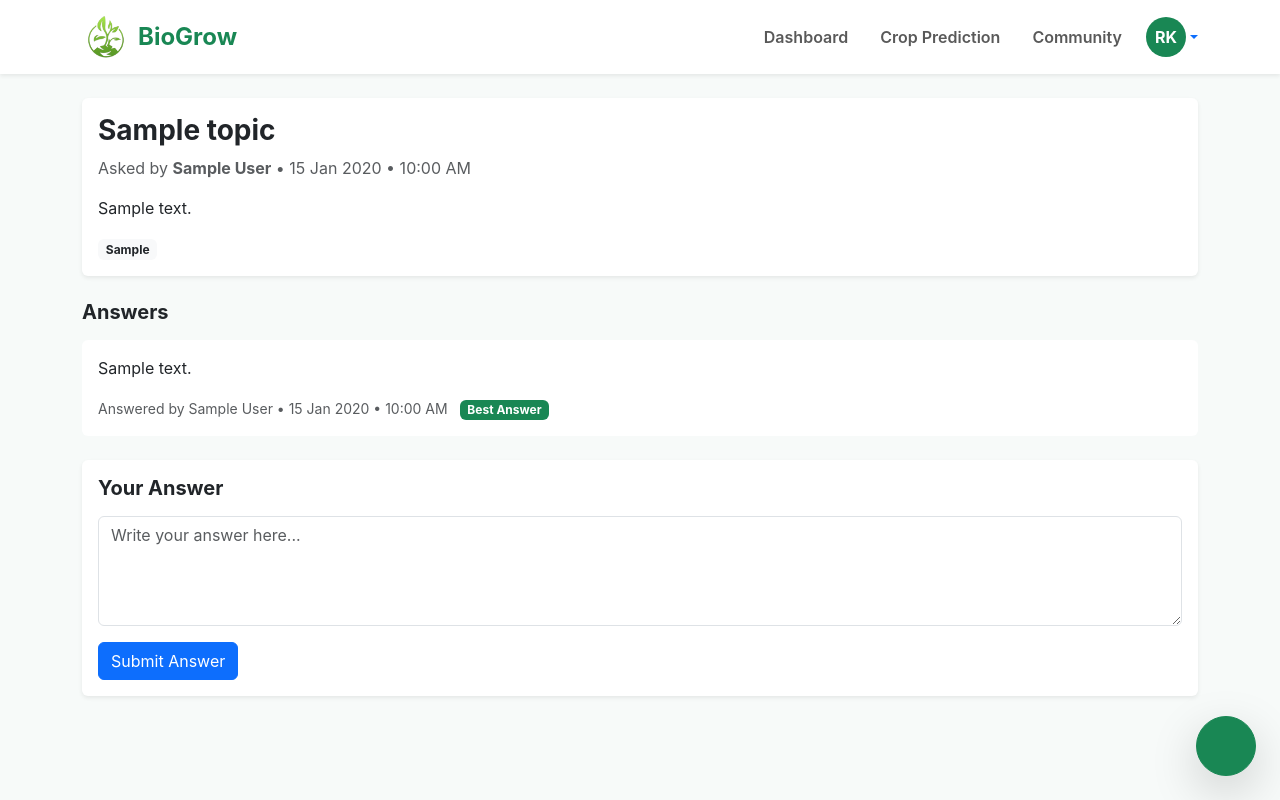
After one commit to Mitesh0101/BioGrow, a Flask app: page /topic/1 in a window 1280 px wide. The commit adds this page. Run offline with Flask 3, Linux system fonts and the light colour scheme; the visitor is signed in with stand-in values (Sample User, id 1); tables that the repository leaves empty hold one stand-in row (values such as "Sample post"); some libraries are stand-ins or nearby versions.

Commit message:
Implemented Answer Validation  in Farmer Community

```diff
--- a/app.py
+++ b/app.py
@@ -1,30 +1,41 @@
 import random
+import json
 from datetime import datetime, timedelta
 
 from flask import Flask, redirect, request, url_for, render_template, session
 from werkzeug.security import generate_password_hash, check_password_hash
 from flask_mail import Message
+from dotenv import load_dotenv
 
-# Import Blueprints
-from chatbot import chatbot_bp
-from crop_prediction import crop_prediction_bp
+# ================= ENV =================
+load_dotenv()
+
+# ================= CONFIG & EXTENSIONS =================
 from config import Config
 from extensions import db, mail
 
+# ================= APP INIT =================
 app = Flask(__name__)
-
-# Add Blueprints
-app.register_blueprint(chatbot_bp)
-app.register_blueprint(crop_prediction_bp)
-
-# Connect Flask app with database
 app.config.from_object(Config)
 
 db.init_app(app)
 mail.init_app(app)
 
+# ================= MODELS =================
+from models import User, Otp, Topic, Answer
 
-from models import User,Otp,Topic
+with app.app_context():
+    db.create_all()
+
+# ================= BLUEPRINTS =================
+from chatbot import chatbot_bp
+from crop_prediction import crop_prediction_bp
+
+app.register_blueprint(chatbot_bp)
+app.register_blueprint(crop_prediction_bp)
+
+# ================= AI VALIDATOR =================
+from utils.answer_validator import validate_answer_with_ai
 
 # ================= EMAIL FUNCTION =================
 def send_otp_email(to_email, otp):
@@ -46,7 +57,7 @@ Do not share this OTP with anyone.
 def home():
     return render_template("HomePage/home_page.html")
 
-
+# ---------------- LOGIN ----------------
 @app.route("/login", methods=["GET", "POST"])
 def login():
     if request.method == "POST":
@@ -67,7 +78,7 @@ def login():
 
     return render_template("Login/login.html")
 
-
+# ---------------- DASHBOARD ----------------
 @app.route("/dashboard")
 def dashboard():
     if "user_id" not in session:
@@ -76,16 +87,16 @@ def dashboard():
     user = User.query.get(session["user_id"])
     if not user.is_verified:
         return redirect(url_for("verify_otp", user_id=user.user_id))
+
     return render_template("Dashboard/dashboard.html")
 
-
+# ---------------- LOGOUT ----------------
 @app.route("/logout")
 def logout():
     session.clear()
     return redirect(url_for("login"))
 
-
-# ================= OTP VERIFY =================
+# ---------------- OTP VERIFY ----------------
 @app.route("/verify-otp/<int:user_id>", methods=["GET", "POST"])
 def verify_otp(user_id):
     if request.method == "POST":
@@ -120,8 +131,7 @@ def verify_otp(user_id):
 
     return render_template("Otp/verify_otp.html", user_id=user_id)
 
-
-# ================= RESEND OTP =================
+# ---------------- RESEND OTP ----------------
 @app.route("/resend-otp/<int:user_id>")
 def resend_otp(user_id):
     user = User.query.get(user_id)
@@ -137,7 +147,6 @@ def resend_otp(user_id):
     )
 
     new_otp = str(random.randint(100000, 999999))
-
     otp = Otp(
         user_id=user_id,
         otp_code=new_otp,
@@ -150,33 +159,25 @@ def resend_otp(user_id):
     send_otp_email(user.email, new_otp)
     return redirect(url_for("verify_otp", user_id=user_id))
 
-
-# ================= REGISTER =================
+# ---------------- REGISTER ----------------
 @app.route("/register", methods=["GET", "POST"])
 def register():
     if request.method == "POST":
-        full_name = request.form.get("full_name")
-        email = request.form.get("email")
-        password = request.form.get("password")
-        location = request.form.get("location")
-        dob = datetime.strptime(request.form.get("dob"), "%Y-%m-%d").date()
-        mobile = request.form.get("mobile")
-
-        if User.query.filter_by(email=email).first():
-            return "Email already registered"
-
         user = User(
-            full_name=full_name,
-            email=email,
-            password_hash=generate_password_hash(password),
+            full_name=request.form.get("full_name"),
+            email=request.form.get("email"),
+            password_hash=generate_password_hash(request.form.get("password")),
             role="FARMER",
             points=0,
-            location=location,
-            dob=dob,
-            mobile=mobile,
+            location=request.form.get("location"),
+            dob=datetime.strptime(request.form.get("dob"), "%Y-%m-%d").date(),
+            mobile=request.form.get("mobile"),
             is_verified=False,
             created_at=datetime.utcnow()
         )
+
+        if User.query.filter_by(email=user.email).first():
+            return "Email already registered"
 
         db.session.add(user)
         db.session.commit()
@@ -196,7 +197,7 @@ def register():
 
     return render_template("Login/login.html")
 
-
+# ---------------- FARMER COMMUNITY ----------------
 @app.route("/farmer_community", methods=["GET", "POST"])
 def farmer_community():
     if "user_id" not in session:
@@ -218,16 +219,74 @@ def farmer_community():
         Topic.created_at.desc()
     ).all()
 
-    return render_template(
-        "Farmer_Community/farmer_community.html",
-        topics=topics
-    )
+    return render_template("Farmer_Community/farmer_community.html", topics=topics)
 
+# ---------------- VIEW TOPIC ----------------
+@app.route("/topic/<int:topic_id>", methods=["GET", "POST"])
+def view_topic(topic_id):
+    if "user_id" not in session:
+        return redirect(url_for("login"))
+
+    topic = Topic.query.get_or_404(topic_id)
+
+    if request.method == "POST":
+        answer = Answer(
+            topic_id=topic_id,
+            user_id=session["user_id"],
+            answer_text=request.form.get("answer_text")
+        )
+        db.session.add(answer)
+        db.session.commit()
+        return redirect(url_for("view_topic", topic_id=topic_id))
+
+    return render_template("Farmer_Community/topic_detail.html", topic=topic)
+
+# ---------------- MARK BEST ANSWER (AI SAFE) ----------------
+@app.route("/mark-best/<int:answer_id>")
+def mark_best_answer(answer_id):
+    if "user_id" not in session:
+        return redirect(url_for("login"))
+
+    answer = Answer.query.get_or_404(answer_id)
+    topic = db.session.get(Topic,answer.topic_id)
+
+    if topic.user_id != session["user_id"]:
+        return "Unauthorized", 403
+
+    # 🔥 SAFE AI CALL
+    try:
+        ai_response = validate_answer_with_ai(
+            topic.title + ". " + topic.description,
+            answer.answer_text
+        )
+        ai_result = json.loads(ai_response)
+    except Exception as e:
+        print("AI ERROR:", e)
+        ai_result = {
+            "is_valid": True,
+            "confidence": 50,
+            "reason": "AI unavailable – fallback approval"
+        }
+
+    if ai_result["is_valid"] and ai_result["confidence"] >= 60:
+        Answer.query.filter_by(
+            topic_id=topic.topic_id,
+            is_best_solution=True
+        ).update({"is_best_solution": False})
+
+        answer.is_best_solution = True
+        db.session.commit()
+        return redirect(url_for("view_topic", topic_id=topic.topic_id))
+
+    return f"AI rejected answer: {ai_result['reason']}"
 
 @app.route("/profile")
 def profile():
-    return render_template("Profile/profile.html")
+    if "user_id" not in session:
+        return redirect(url_for("login"))
 
+    user = User.query.get(session["user_id"])
+    return render_template("Profile/profile.html",user=user)
 
 # ================= RUN =================
 if __name__ == "__main__":
--- a/chatbot.py
+++ b/chatbot.py
@@ -9,7 +9,7 @@ chatbot_bp = Blueprint("chatbot", __name__, template_folder="templates", static_
 
 # Initialize client once
 client = OpenAI(
-    api_key=os.getenv("api_key"),
+    api_key=os.getenv("API_KEY"),
     base_url="https://api.groq.com/openai/v1",
 )
 
--- a/templates/Farmer_Community/farmer_community.html
+++ b/templates/Farmer_Community/farmer_community.html
@@ -73,8 +73,10 @@ BioGrow — Farmer Community
                             {% endif %}
                         </div>
 
-                        <h3 class="h6 fw-bold mt-3 mb-2">
-                            {{ topic.title }}
+                        <h3>
+                            <a href="{{ url_for('view_topic', topic_id=topic.topic_id) }}" class="fw-bold text-decoration-none">
+                                {{ topic.title }}
+                            </a>
                         </h3>
 
                         <p class="text-muted mb-2">
--- /dev/null
+++ b/templates/Farmer_Community/topic_detail.html
@@ -0,0 +1,91 @@
+<!-- Use base.html as parent -->
+{% extends "base.html" %}
+
+{% block title %}
+{{ topic.title }} — BioGrow Community
+{% endblock %}
+
+{% block css %}
+<link rel="stylesheet" href="{{ url_for('static', filename='css/farmer_community_style.css') }}">
+{% endblock %}
+
+{% block content %}
+
+<div class="container py-4">
+
+    <!-- ================= QUESTION CARD ================= -->
+    <div class="card mb-4 border-0 shadow-sm">
+        <div class="card-body">
+
+            <h3 class="fw-bold mb-2">{{ topic.title }}</h3>
+
+            <p class="text-muted mb-3">
+                Asked by <strong>{{ topic.user.full_name }}</strong>
+                • {{ topic.created_at.strftime("%d %b %Y • %I:%M %p") }}
+            </p>
+
+            <p>{{ topic.description }}</p>
+
+            {% if topic.category %}
+                <span class="badge bg-light text-dark">{{ topic.category }}</span>
+            {% endif %}
+
+        </div>
+    </div>
+
+    <!-- ================= ANSWERS SECTION ================= -->
+    <h5 class="fw-bold mb-3">Answers</h5>
+
+    {% for answer in topic.answers %}
+    <div class="card mb-3 border-0 {% if answer.is_best_solution %}border border-success{% endif %}">
+        <div class="card-body">
+
+            <p>{{ answer.answer_text }}</p>
+
+            <small class="text-muted">
+                Answered by {{ answer.user.full_name }}
+                • {{ answer.created_at.strftime("%d %b %Y • %I:%M %p") }}
+            </small>
+
+            {% if answer.is_best_solution %}
+                <span class="badge bg-success ms-2">Best Answer</span>
+            {% endif %}
+
+            <!-- MARK AS BEST BUTTON -->
+            {% if session.user_id == topic.user_id and not answer.is_best_solution %}
+            <div class="mt-2">
+                <a href="{{ url_for('mark_best_answer', answer_id=answer.answer_id) }}"
+                   class="btn btn-sm btn-outline-success">
+                    Mark as Best
+                </a>
+            </div>
+            {% endif %}
+
+        </div>
+    </div>
+    {% else %}
+        <p class="text-muted">No answers yet. Be the first to help!</p>
+    {% endfor %}
+
+    <!-- ================= ADD ANSWER FORM ================= -->
+    <div class="card mt-4 border-0 shadow-sm">
+        <div class="card-body">
+            <h5 class="fw-bold mb-3">Your Answer</h5>
+
+            <form method="POST">
+                <textarea name="answer_text"
+                          class="form-control mb-3"
+                          rows="4"
+                          placeholder="Write your answer here..."
+                          required></textarea>
+
+                <button type="submit" class="btn btn-primary">
+                    Submit Answer
+                </button>
+            </form>
+        </div>
+    </div>
+
+</div>
+
+{% endblock %}
```
Also changed, not shown: models.py (+24 -0 lines), templates/Farmer_Community/ai_warning.html (added, +18 -0 lines), utils/answer_validator.py (added, +49 -0 lines), 1 other file.
